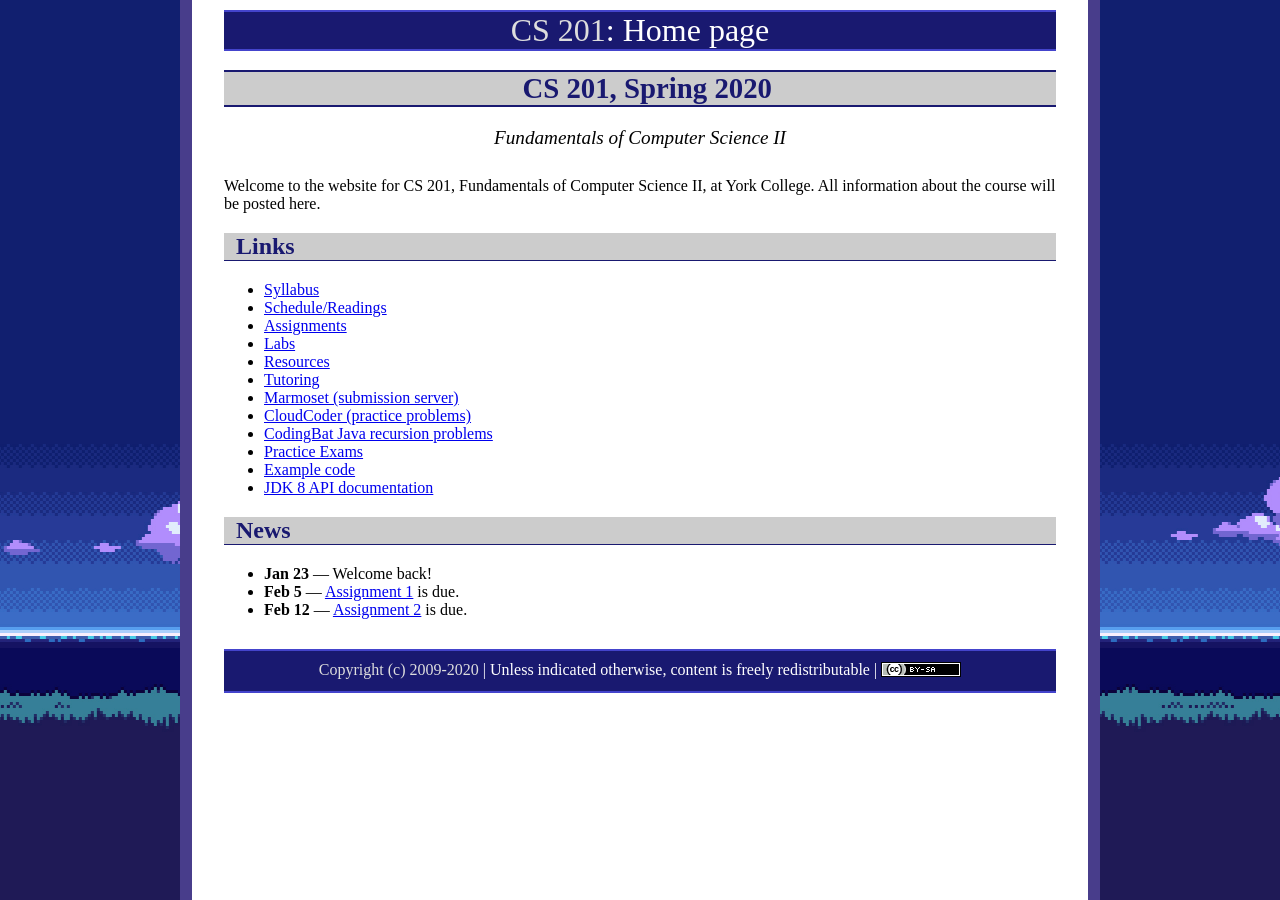
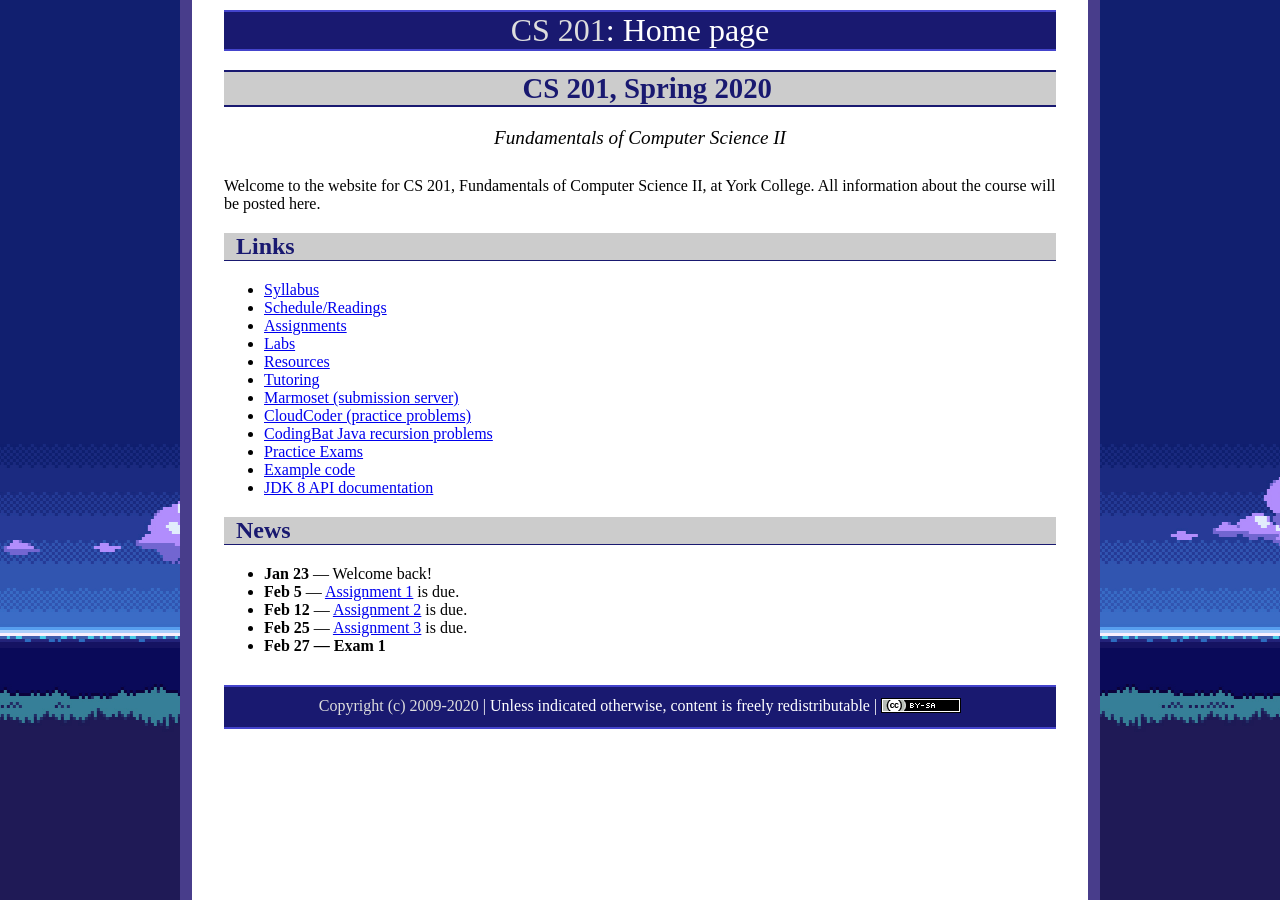
Before and after one commit to ycpcs/cs201-spring2020, a Jekyll site: the page built from index.md, in a window 1280 px wide. Built offline with Jekyll 4.4.1, drawn with Linux system fonts in a browser that asks for light colours.

Commit message:
update index
update index

```diff
--- a/index.md
+++ b/index.md
@@ -29,6 +29,8 @@ Welcome to the website for CS 201, Fundamentals of Computer Science II, at York
 * **Jan 23** &mdash; Welcome back!
 * **Feb 5** &mdash; [Assignment 1](assign/assign01.html) is due.
 * **Feb 12** &mdash; [Assignment 2](assign/assign02.html) is due.
+* **Feb 25** &mdash; [Assignment 3](assign/assign03.html) is due.
+* **Feb 27 &mdash; Exam 1**
 
 <!-- commented out future news
 * **Dec 6** &mdash; [Assignment 6](assign/assign06.html) is now due Monday, Dec 9th by 7:00am.  Because of the due date extension, there is no longer a late grace period for this assignment.  The assignment will receive no credit if submitted after the new due date/time.
```
